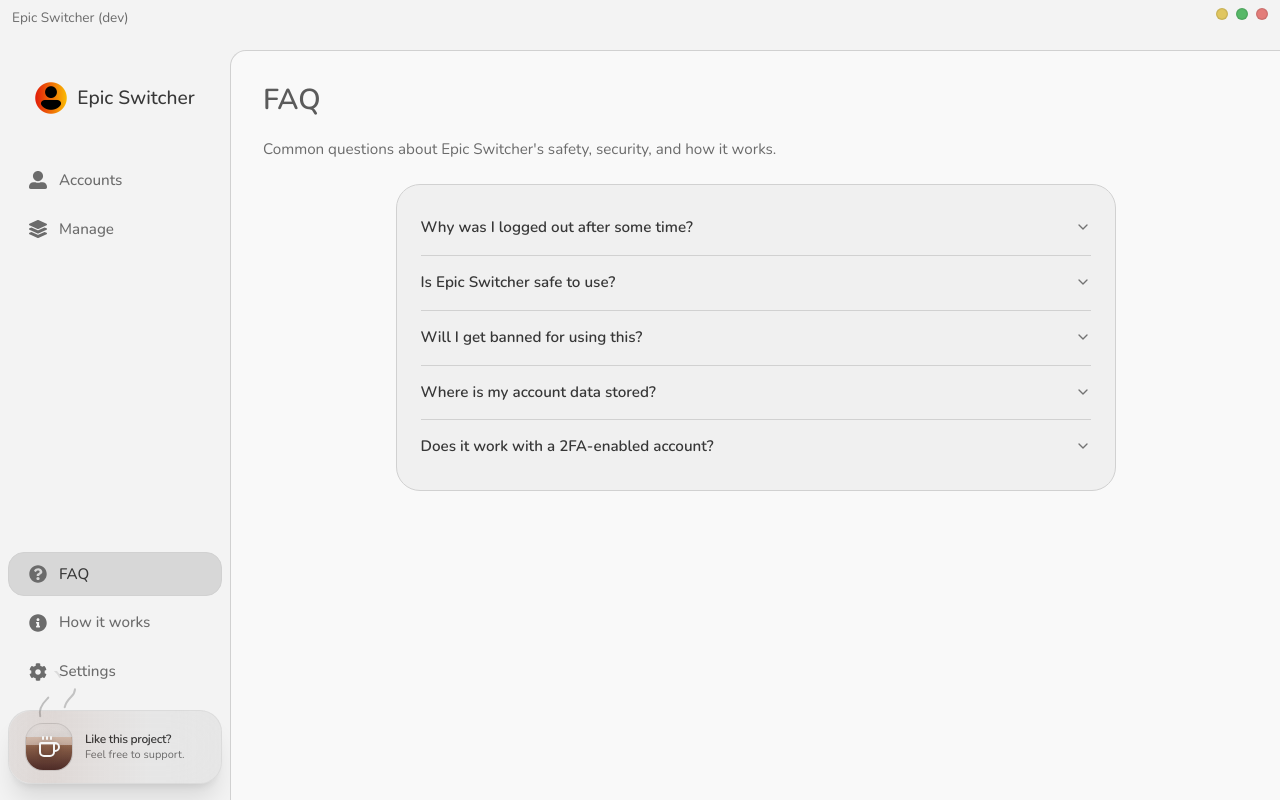
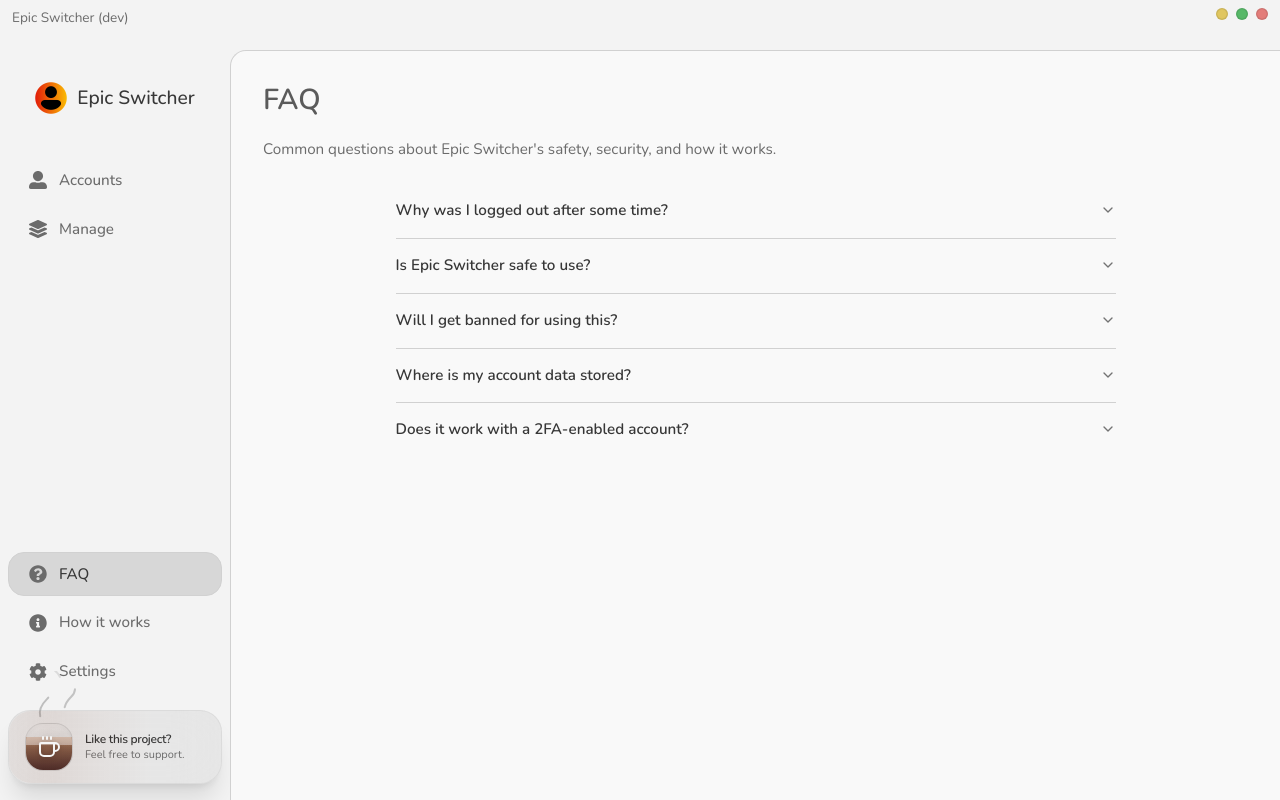
Before and after one commit to symonxdd/epic-switcher, a React (Vite) app in the folder frontend/: page /faq in a window 1280 px wide. Built offline with nearby package versions, Linux system fonts and the light colour scheme.

Commit message:
Remove container background and border styles in FAQ
Eliminated background color, border, border-radius, and padding from the .container class in FAQ.module.css to simplify the container's appearance.

```diff
--- a/frontend/src/pages/FAQ.module.css
+++ b/frontend/src/pages/FAQ.module.css
@@ -13,10 +13,6 @@
 
 .container {
   color: var(--text-primary);
-  background-color: var(--bg-card);
-  border-radius: 24px;
-  border: 1px solid var(--border-subtle);
-  padding: 1rem 1.5rem;
   max-width: 720px;
   margin: 0 auto 3rem;
   width: 100%;
```
